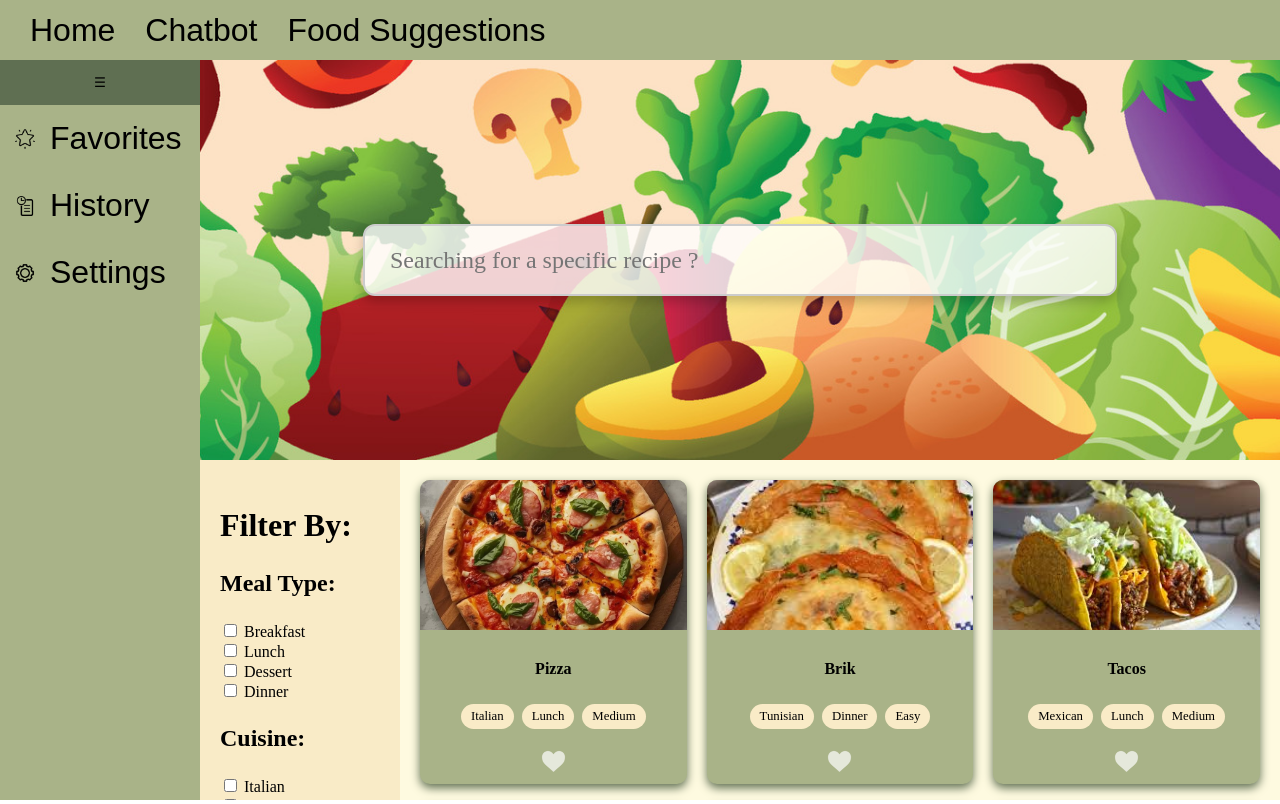
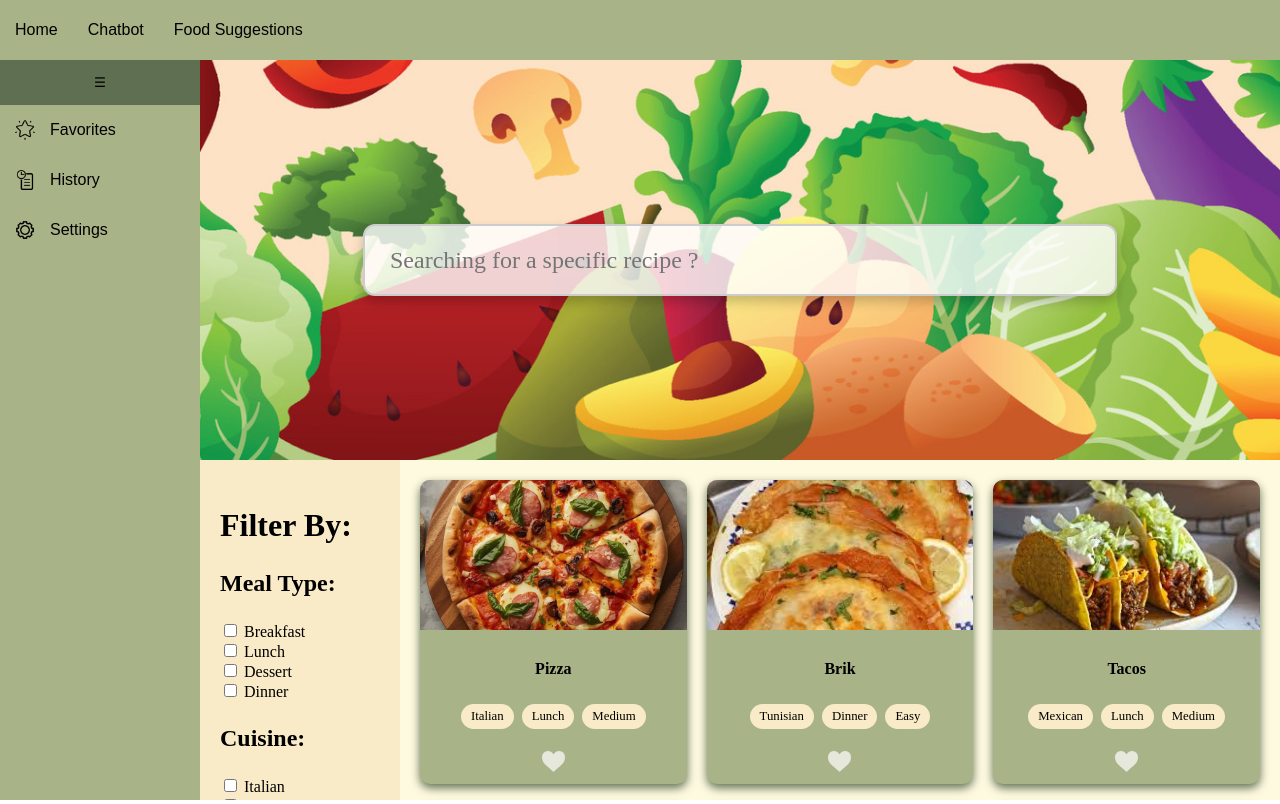
Before and after one commit to KarimMiladi/Web-Project-RT2-3-Food-Recipes, a PHP site: page /main.html in a window 1280 px wide. Run offline with PHP 8.4, Linux system fonts and the light colour scheme; some web fonts are replaced.

Commit message:
changed fonts

```diff
--- a/main.css
+++ b/main.css
@@ -5,10 +5,6 @@
 @font-face {
     font-family: 'Playfair Display';
     src: url(fonts/Playfair_Display/PlayfairDisplay-VariableFont_wght.ttf);
-}
-@font-face {
-    font-family: 'Home Kitchen';
-    src: url(fonts/home-kitchen-script-font/HomeKitchenScript-GOWKq.ttf);
 }
 body {
     margin: 0;
@@ -26,15 +22,15 @@ body {
     background-color: #A9B388;
     display: flex;
     align-items: center;
-    padding-left: 30px;
+    padding-left: 15px;
 }
 
 .topnav a {
-    font-family: "Home Kitchen", sans-serif;
+    font-family: "Playfair display", sans-serif;
     color: black;
     text-decoration: none;
     margin-right: 30px;
-    font-size: 32px;
+    font-size: 16px;
 }
 
 .topnav a:hover {
@@ -60,8 +56,8 @@ body {
 
 
 .sidenav a {
-    font-family: "Home Kitchen", sans-serif;
-    font-size: 32px;
+    font-family: "Playfair Display", sans-serif;
+    font-size: 16px;
     display: flex;
     align-items: center;
     color: black;
```
